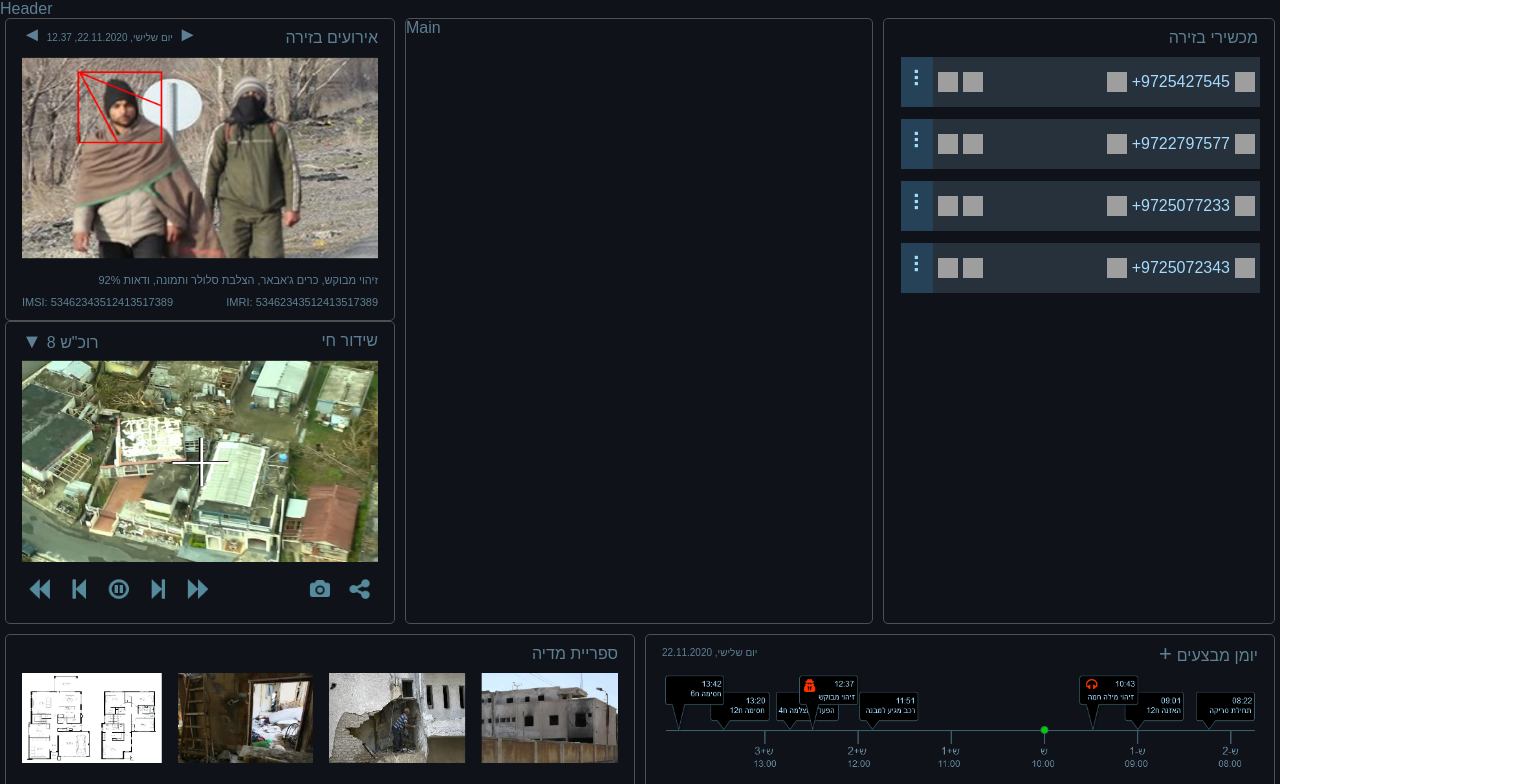
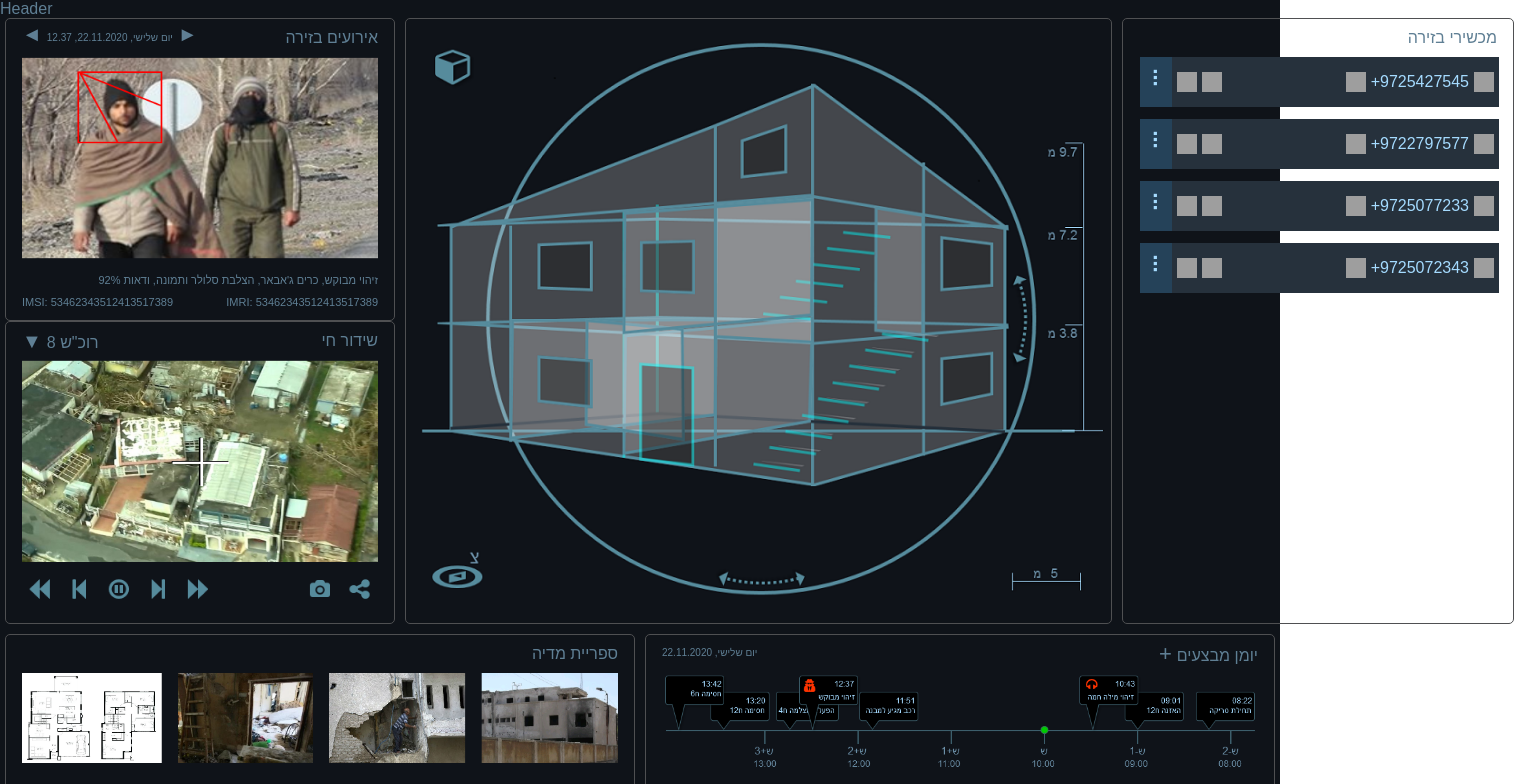
Before and after one commit to TamarAmit/WiSpy, a React (Create React App) app: page / in a window 1280 px wide. Shown: the top 784 px of the page, 1514 px wide, since content can reach past the window. Built offline with nearby package versions, Linux system fonts and the light colour scheme; grey boxes are pictures that could not be loaded.

Commit message:
first commit

```diff
--- /dev/null
+++ b/src/components/mainBuilding/mainBuilding.css
@@ -0,0 +1,23 @@
+#mainBuilding {
+
+}
+
+
+#mainBuilding .building-border .building-pic {
+    display: flex;
+    flex-flow: row nowrap;
+    justify-content: center;
+}
+
+#mainBuilding .building-border .building-pic img {
+    height: 583px;
+    width: 705px;
+    padding-top: 7px;
+}
+
+#mainBuilding .building-border .building-text {
+    font-size: 11px;
+    text-align: right;
+    margin: 10px 16px;
+    line-height: 22px;
+}
--- /dev/null
+++ b/src/components/mainBuilding/mainBuilding.jsx
@@ -0,0 +1,17 @@
+import React, { Component } from 'react';
+import './mainBuilding.css'
+
+class MainBuilding extends Component {
+	render() {
+		return (
+			<div id="mainBuilding">
+				<div className="building-border">
+					<div className="building-pic">
+						<img src="./mainBuilding.png" />
+					</div>
+				</div>
+			</div>
+	)}
+}
+
+export default MainBuilding
--- a/src/layout.js
+++ b/src/layout.js
@@ -1,9 +1,9 @@
 import React, { Component } from 'react';
 
+import MainBuilding from "./components/mainBuilding/mainBuilding";
 import Video from './components/video/video.jsx';
 import List from './components/list/list';
 import AudioVisualizer from './components/audioVisualizer/audioVisualizer.jsx';
-
 import './style/layout.css'
 
 class Layout extends Component {
@@ -15,7 +15,9 @@ class Layout extends Component {
             <div className="content-inner left-area">
 							<Video/>
 						</div>
-						<div className="content-inner main border">Main</div>
+						<div className="content-inner main border">
+							<MainBuilding />
+						</div>
 						<div className="content-inner right-area border">
 							<AudioVisualizer />
 							<List />
```
Also changed, not shown: UX images/Tamar_C.png (deleted), public/mainBuilding.png (added).
